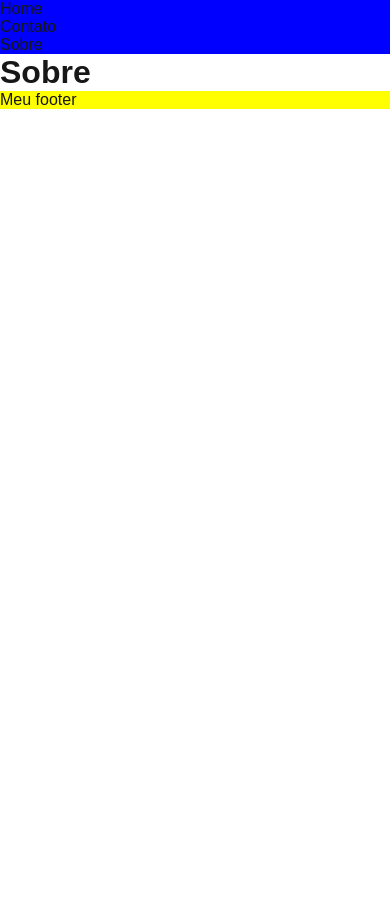
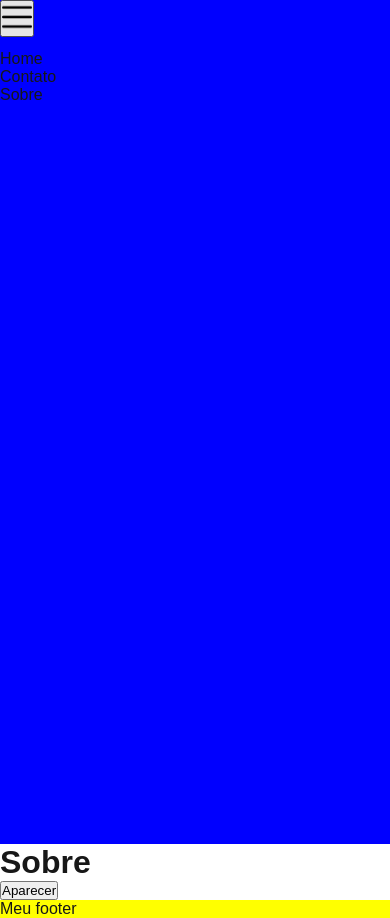
Before and after one commit to KayqueAzam/projeto-front-2a, a Next.js app: page /sobre in a window 390 px wide. Before the commit the page ends 844 px from the top, so only its background shows below. Built offline with nearby package versions, Linux system fonts and the light colour scheme.

Commit message:
aula do dia 20/08/2026

```diff
--- a/src/app/sobre/page.js
+++ b/src/app/sobre/page.js
@@ -1,9 +1,22 @@
+'use client'; // informa que o conteúdo será renderizado do lado do cliente
+import { useState } from 'react';  // importa o estado
 import styles from './page.module.css';
 
 export default function Sobre() {
+    // declare um estado booleano inicializado com true 'show'
+
+    const [show, setShow] = useState(false);  // declara um estado booleano
     return (
         <main>
             <h1>Sobre</h1>
+            <button type='button' onClick={() => setShow(!show)}>{show ? 'Esconder': 'Aparecer'}</button>
+
+            {show &&  // renderização condicional
+                <div>
+                    <h2>Estudos</h2>
+                    <p>Formação técnica em andamento no ifro</p>
+                </div>
+            }
         </main>
     )
 }
--- a/src/components/Header/Header.module.css
+++ b/src/components/Header/Header.module.css
@@ -1,3 +1,18 @@
+/*  em telas de até 600px o cabeçalho deve ocupar toda a largura e toda a altura da tela */
+
 .header {
     background-color: blue;
+    padding-top: 50px;
 }
+
+.btn {
+    position: absolute;
+}
+
+
+@media screen and (max-width:600px) {
+    .header {
+        width: 100vw;
+        height: 100vh;
+    }
+}
--- a/src/components/Header/index.js
+++ b/src/components/Header/index.js
@@ -1,8 +1,16 @@
+'use client'; // diretiva use client
 import Link from 'next/link';
 import styles from './Header.module.css';
+import Image from 'next/image'; // imagens next
+import { useState } from 'react'; // estado
 
 export default function Header() {
+    const [menu, setMenu] = useState('/icons/closed.png');
     return (
+        <div className={styles.divHeader}>
+            <button className={styles.btn}>
+                <Image src={menu} width={30} height={30} alt='menu' />
+            </button>
             <header className={styles.header}>
                 <nav>
                     <ul>
@@ -12,5 +20,6 @@
                     </ul>
                 </nav>
             </header>
+        </div>
     )
 }
```
Also changed, not shown: public/icons/closed.png (added), public/icons/opened.png (added). Lines whose indentation alone changed are shown as unchanged.
